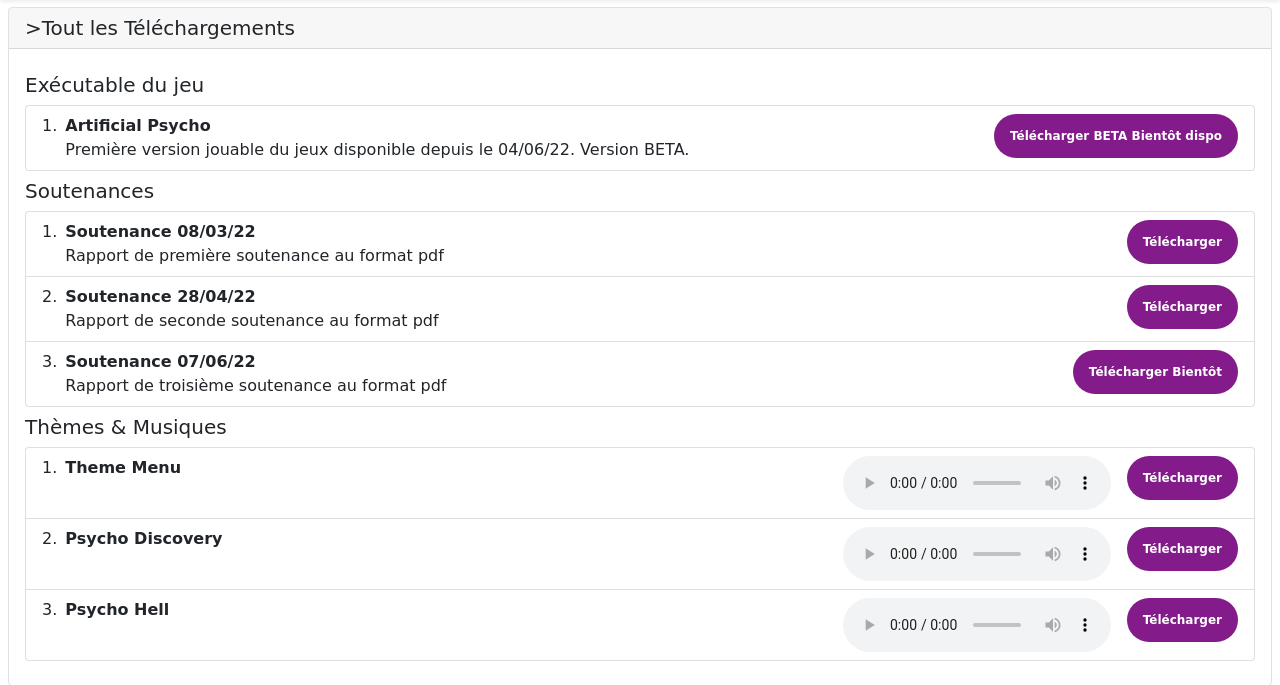
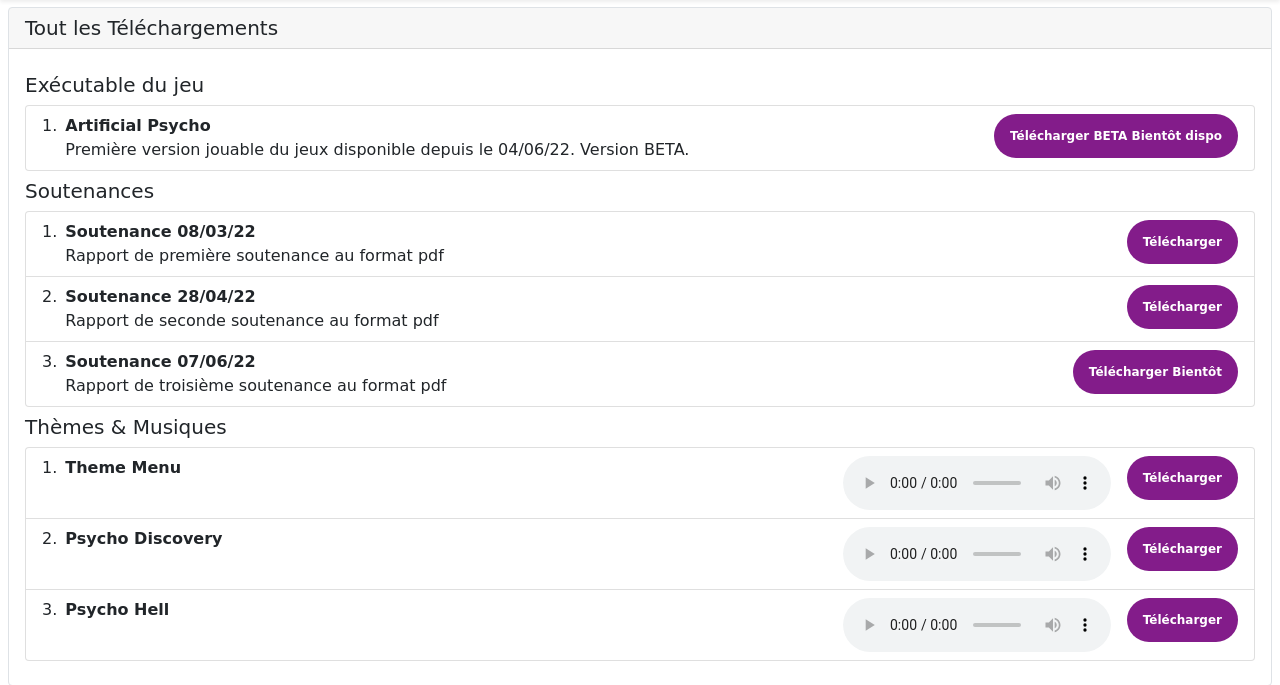
Before and after one commit to Strikeshyni/WebSite-ArtificialPsycho, a PHP site: page /Artificial_psycho/download.php in a window 1280 px wide. Shown: the part 58-743 px from the top of the page. Run offline with PHP 8.4, Linux system fonts and the light colour scheme; some web fonts are replaced.

Commit message:
last change langue

```diff
--- a/Artificial_psycho/download.php
+++ b/Artificial_psycho/download.php
@@ -14,7 +14,7 @@ echo $myheader->getaddheader();
 <p style='margin-top:65px;'>
 
 <div class='card border border-dark mx-2 h-100'>
-  <h5 class='card-header bg-dark text-light'>>Tout les Téléchargements</h5>
+  <h5 class='card-header bg-dark text-light'>Tout les Téléchargements</h5>
   <div class='card-body py-4 bg-secondary h-100'>
 
 
--- a/class/class.Header.php
+++ b/class/class.Header.php
@@ -45,7 +45,7 @@ class Header
             <div class='collapse navbar-collapse' id='navbarNav'>
               <ul class='navbar-nav'>
                 <li class='nav-item'>
-                  <a href='download.php' class='nav-link text-white'>Download</a>
+                  <a href='download.php' class='nav-link text-white'>Téléchargements</a>
                 </li>
                 <li class='nav-item'>
                   <a href='../scoreboard.php' class='nav-link text-white'>Retour aux Scoreboards</a>
--- a/projets.php
+++ b/projets.php
@@ -16,7 +16,7 @@ echo $myheader->getaddheader();
 <div class='card border border-dark mx-2 h-65'>
   <h5 class='card-header bg-dark text-light'>Artificial Psycho</h5>
   <div class='card-body py-4 bg-secondary h-100'>
-    <h4 class='card-title'>Rentrez dans l'univers d'Artificial Psycho</h4>
+    <h4 class='card-title'>Prenez place dans votre vaisseau</h4>
     <p class='card-text'>Venez découvrir le projet Artificial Psycho, l'avancé du projet, les différentes versions et les scoreboards du jeu.</p>
 
     <div class="d-flex justify-content-center mx-auto w-100"><img class="d-block rounded w-75" src="images/vaisseau.png"></div>
```
